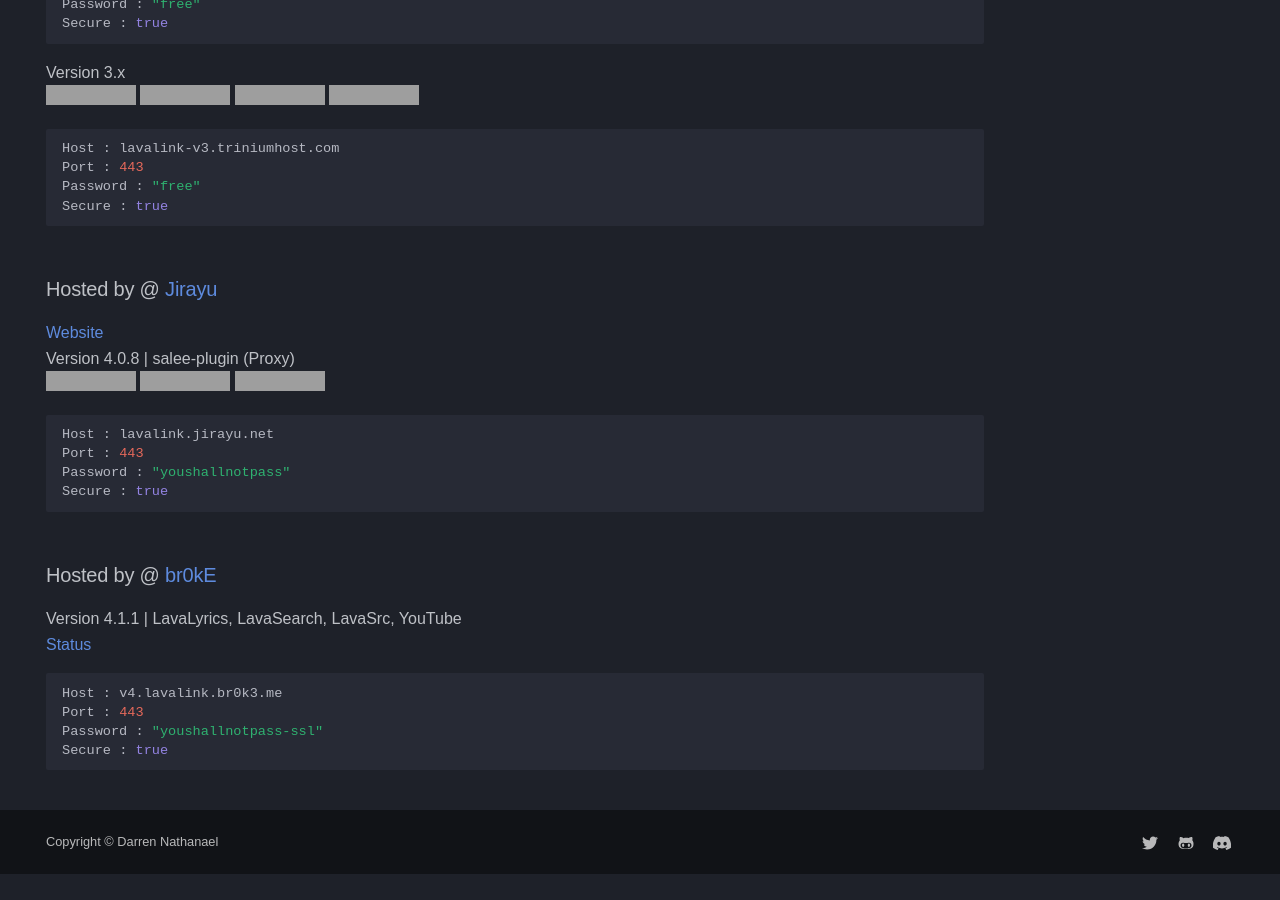
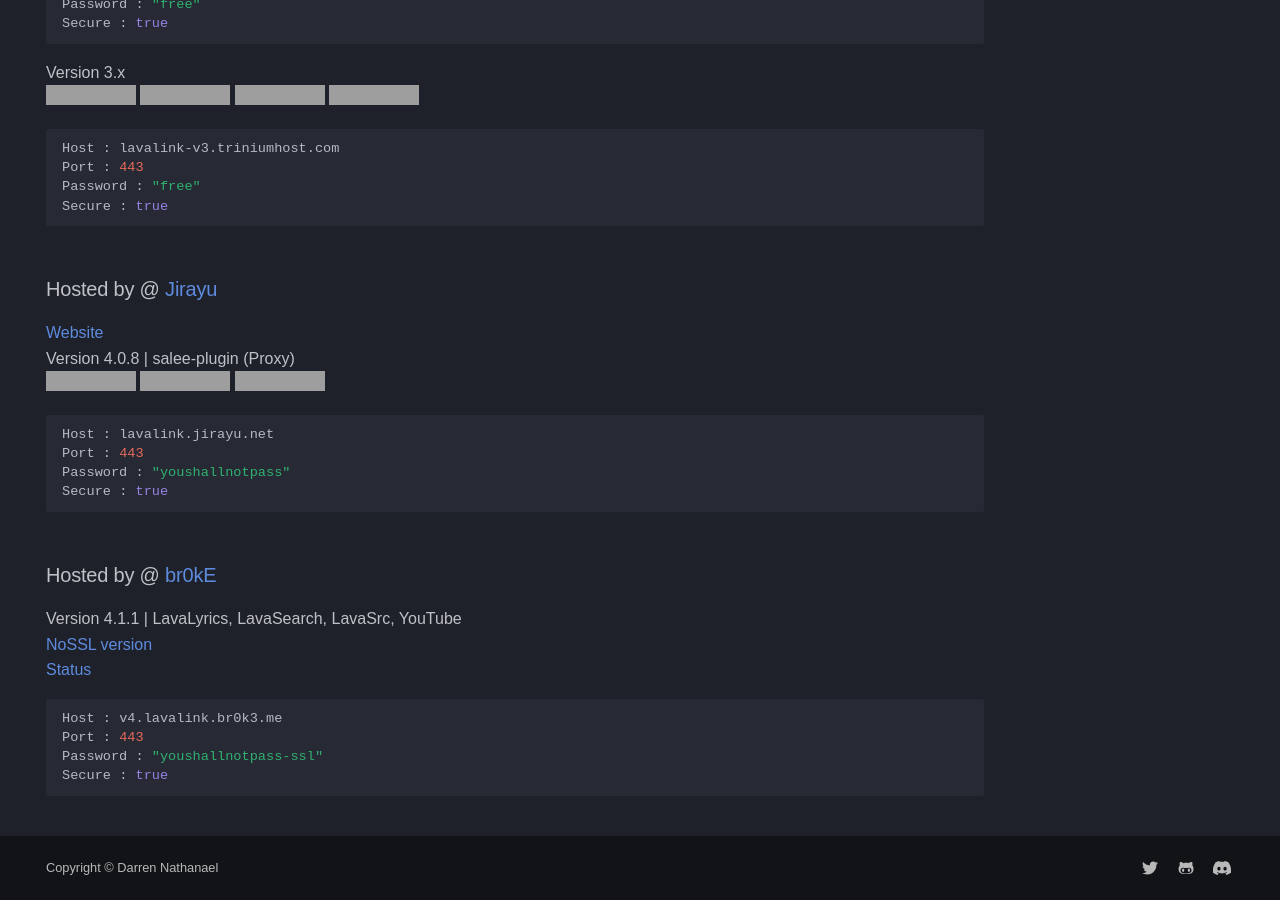
Before and after one commit to DarrenOfficial/lavalink-list, an MkDocs documentation site: the page built from docs/SSL/Lavalink-SSL.md, in a window 1280 px wide and 900 px high, scrolled down 1731 px, cut to the strip 0-900 px from the top of the window. Built offline with MkDocs 1.6.1 and Material for MkDocs 9.7.7, drawn with Linux system fonts in a browser that asks for light colours; some web fonts are replaced; comment, search, counter and statistics services are not loaded; a style sheet for code colours, icons or effects is not loaded; before the commit the page ends 2605 px from its top, so only the background shows below that; grey boxes are pictures that could not be loaded.

Commit message:
Update Lavalink-SSL.md

````diff
--- a/docs/SSL/Lavalink-SSL.md
+++ b/docs/SSL/Lavalink-SSL.md
@@ -106,6 +106,7 @@ Secure : true
 
 ### Hosted by @ [br0kE](https://discord.com/users/1350452524196429958)
 Version 4.1.1 | LavaLyrics, LavaSearch, LavaSrc, YouTube <br />
+[NoSSL version](https://lavalink.darrennathanael.com/NoSSL/Lavalink-NonSSL/#hosted-by-br0ke) <br />
 [Status](https://status.br0k3.me)
 ```bash
 Host : v4.lavalink.br0k3.me
````
